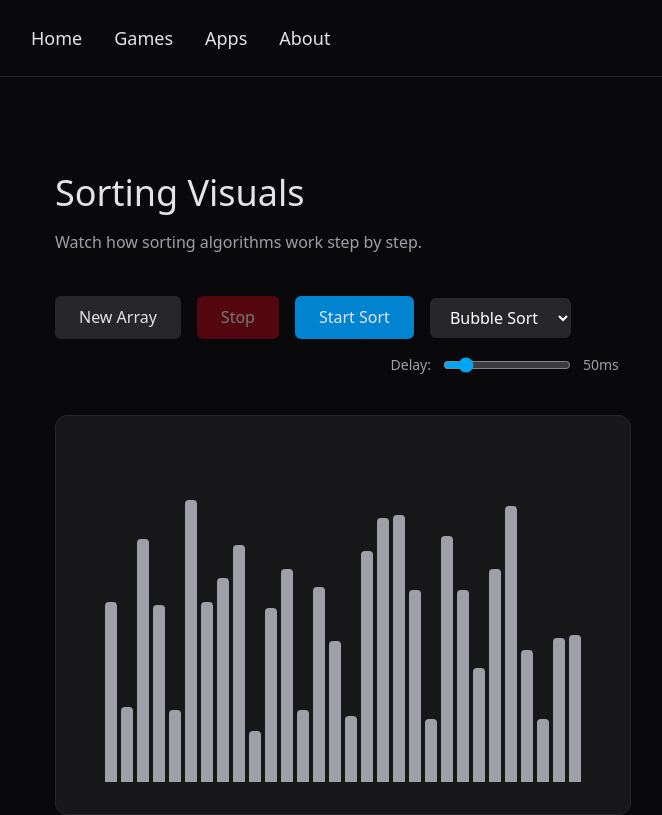
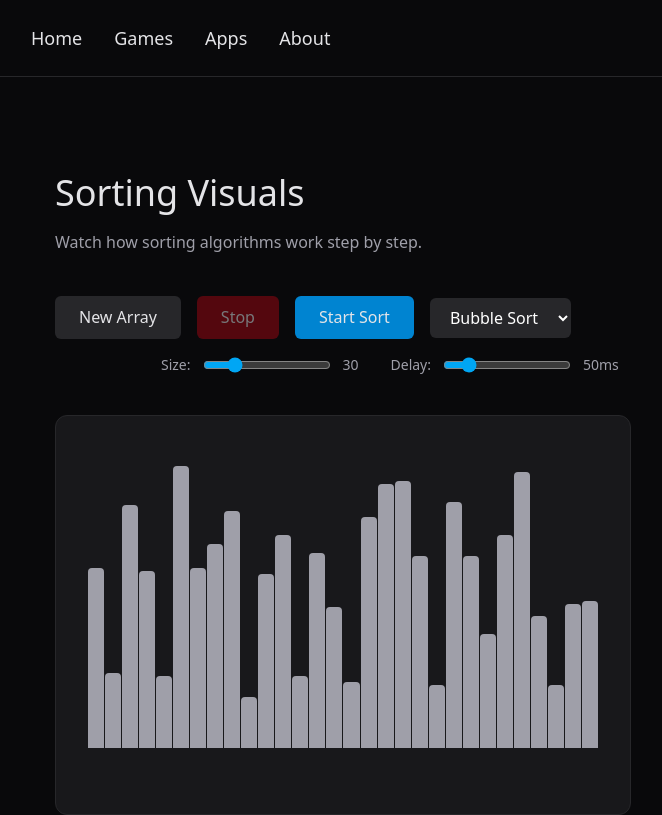
Before and after one commit to Anta-git/Anta-tools, a React (Vite) app: page /apps/sorting in a window 1280 px wide. Shown: the top 815 px of the page, without its empty margins (297-959 px from the left). Built offline with nearby package versions, Linux system fonts and the light colour scheme.

Commit message:
Add slider to change amount of compared values

```diff
--- a/src/hooks/useSorting.ts
+++ b/src/hooks/useSorting.ts
@@ -3,10 +3,14 @@ import { sortRegistry } from "../components/sorting/sortRegistry";
 import type { SortAlgorithmKey } from "../components/sorting/sortRegistry";
 import type { Bar, SortStep } from "../types/sorting";
 
+export const BAR_VALUE_MIN = 50;
+export const BAR_VALUE_MAX = 350;
+
 export function useSorting() {
   const [bars, setBars] = useState<Bar[]>([]);
   const [isSorting, setIsSorting] = useState(false);
   const [speed, setSpeed] = useState(50);
+  const [arraySize, setArraySize] = useState(30);
   const [selectedAlgorithm, setSelectedAlgorithm] = useState<SortAlgorithmKey>("bubble");
   const speedRef = useRef(speed);
   const abortControllerRef = useRef<AbortController | null>(null);
@@ -19,14 +23,15 @@ export function useSorting() {
   const generateArray = useCallback(() => {
     abortControllerRef.current?.abort(); // cancel any in-progress sort
     setIsSorting(false);
-    const newBars: Bar[] = Array.from({ length: 30 }, () => ({
-      value: Math.floor(Math.random() * 300) + 50,
+    const range = BAR_VALUE_MAX - BAR_VALUE_MIN;
+    const newBars: Bar[] = Array.from({ length: arraySize }, () => ({
+      value: Math.floor(Math.random() * range) + BAR_VALUE_MIN,
       isComparing: false,
       isSwapping: false,
       isSorted: false,
     }));
     setBars(newBars);
-  }, []);
+  }, [arraySize]);
 
   const startSort = useCallback(async () => {
     if (isSorting) return;
@@ -73,6 +78,8 @@ export function useSorting() {
     isSorting,
     speed,
     setSpeed,
+    arraySize,
+    setArraySize,
     selectedAlgorithm,
     setSelectedAlgorithm,
     generateArray,
--- a/src/pages/Sorting.tsx
+++ b/src/pages/Sorting.tsx
@@ -1,4 +1,4 @@
-import { useSorting } from "../hooks/useSorting";
+import { useSorting, BAR_VALUE_MAX } from "../hooks/useSorting";
 import { sortRegistry } from "../components/sorting/sortRegistry";
 import type { SortAlgorithmKey } from "../components/sorting/sortRegistry";
 
@@ -8,6 +8,8 @@ export default function Sorting() {
     isSorting,
     speed,
     setSpeed,
+    arraySize,
+    setArraySize,
     selectedAlgorithm,
     setSelectedAlgorithm,
     generateArray,
@@ -15,7 +17,6 @@ export default function Sorting() {
     stopSort,
   } = useSorting();
 
-  const barWidth = 12;
   const maxHeight = 300;
 
   return (
@@ -66,10 +67,24 @@ export default function Sorting() {
         </select>
 
         <div className="flex items-center gap-3 ml-auto">
+          <label className="text-sm text-zinc-400">Size:</label>
+          <input
+            type="range"
+            min="10"
+            max="100"
+            value={arraySize}
+            onChange={(e) => { setArraySize(Number(e.target.value)); generateArray(); }}
+            disabled={isSorting}
+            className="w-32 accent-sky-500 disabled:opacity-50"
+          />
+          <span className="text-sm w-8 text-zinc-400">{arraySize}</span>
+        </div>
+
+        <div className="flex items-center gap-3">
           <label className="text-sm text-zinc-400">Delay:</label>
           <input
             type="range"
-            min="10"
+            min="1"
             max="300"
             value={speed}
             onChange={(e) => { setSpeed(Number(e.target.value)); }}
@@ -80,10 +95,10 @@ export default function Sorting() {
       </div>
 
       {/* Visualization Area */}
-      <div className="bg-zinc-900 border border-zinc-800 rounded-xl p-8 flex justify-center items-end min-h-100">
-        <div className="flex items-end gap-1" style={{ height: maxHeight }}>
+      <div className="bg-zinc-900 border border-zinc-800 rounded-xl p-8 min-h-100" style={{ height: maxHeight + 64 }}>
+        <div className="flex items-end gap-px w-full" style={{ height: maxHeight }}>
           {bars.map((bar, index) => {
-            const heightPercent = (bar.value / 350) * 100;
+            const heightPercent = (bar.value / BAR_VALUE_MAX) * 100;
             let color = "bg-zinc-400";
 
             if (bar.isSorted) color = "bg-emerald-500";
@@ -93,11 +108,8 @@ export default function Sorting() {
             return (
               <div
                 key={index}
-                className={`transition-all duration-75 rounded-t ${color}`}
-                style={{
-                  height: `${Math.round(heightPercent).toString()}%`,
-                  width: `${Math.round(barWidth).toString()}px`,
-                }}
+                className={`transition-all duration-75 rounded-t flex-1 min-w-0 ${color}`}
+                style={{ height: `${Math.round(heightPercent).toString()}%` }}
               />
             );
           })}
```
